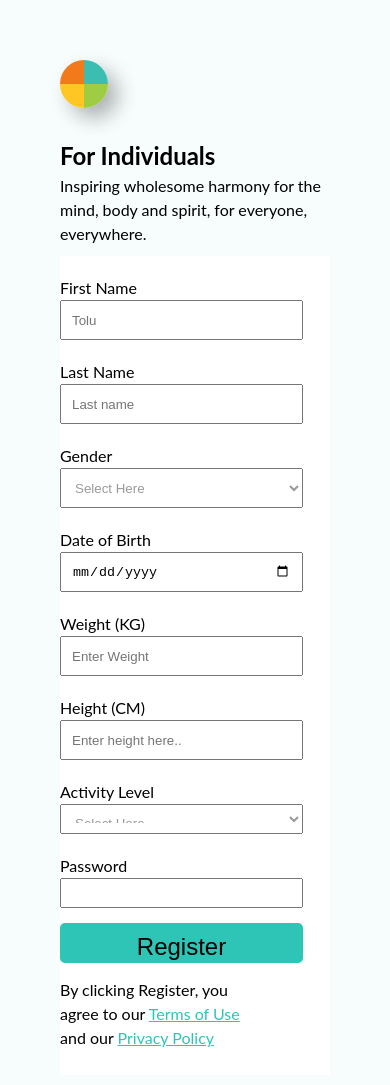
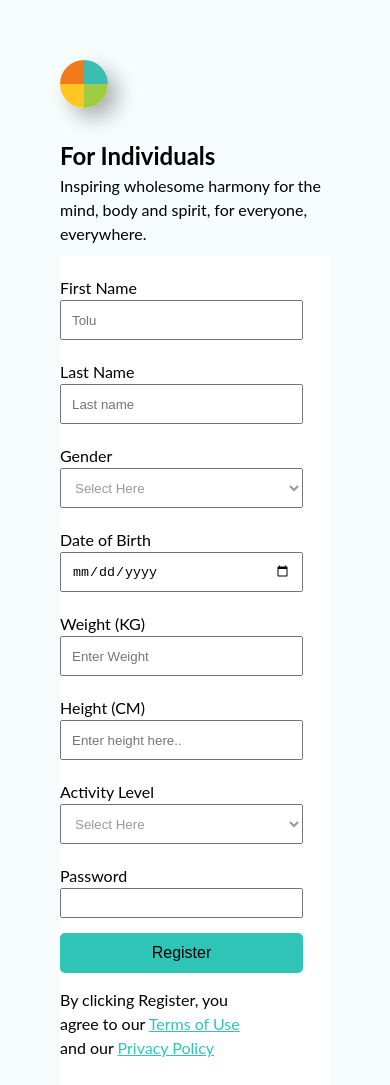
Before and after one commit to mavic01/css-assignments, a plain HTML site: page css assignment 4/index.html in a window 390 px wide. Drawn offline with Linux system fonts and the light colour scheme; a web font is replaced by a local one.

Commit message:
new updates

```diff
--- a/css assignment 4/styles.css
+++ b/css assignment 4/styles.css
@@ -226,6 +226,7 @@ button {
   }
 }
 
+
 @media screen and (max-width: 390px) {
   body {
     background-color: #f7fdfd;
@@ -264,10 +265,12 @@ button {
     margin-bottom: 25px;
   }
 
+  .activity-level {
+    height: 40px;
+  }
+
   button {
     width: 100%;
-    font-size: 24px;
-    font-weight: 500;
     border-radius: 5px;
     margin-bottom: 15px;
     padding: 12px;
```
